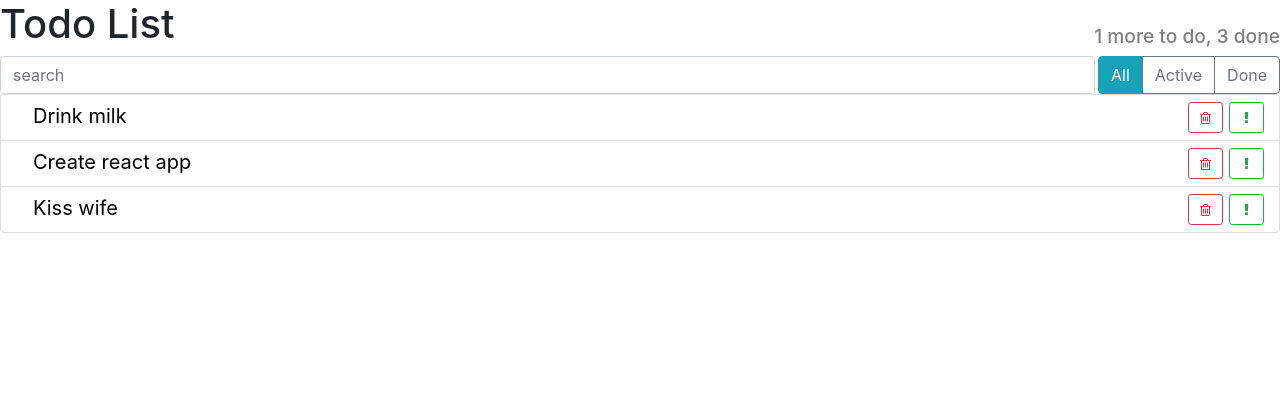
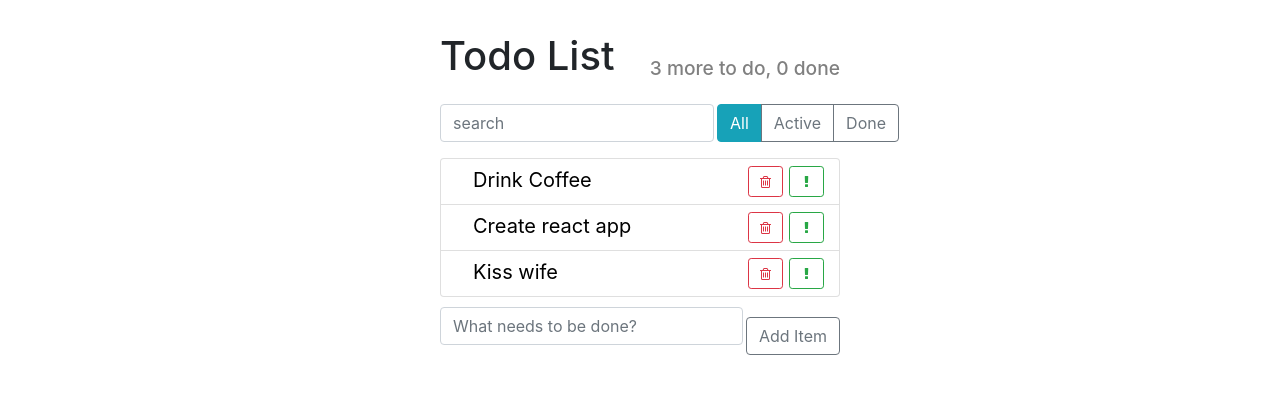
Before and after one commit to irrbis38/todo-react, a React (Create React App) app: page / in a window 1280 px wide. Shown: the top 394 px of the page. Built offline with nearby package versions, Linux system fonts and the light colour scheme.

Commit message:
feat: lift up state from todo-list item to App, implement adding items

```diff
--- a/src/App.js
+++ b/src/App.js
@@ -3,15 +3,29 @@ import AppHeader from "./components/app-header";
 import SearchPanel from "./components/search-panel";
 import TodoList from "./components/todo-list";
 import ItemStatusFilter from "./components/item-status-filter";
+import ItemAddForm from "./components/item-add-form/item-add-form";
+
+import "./App.css";
 
 class App extends React.Component {
+  nextId = 100;
+
   state = {
     todoData: [
-      { label: "Drink milk", important: false, id: 1 },
-      { label: "Create react app", important: true, id: 2 },
-      { label: "Kiss wife", important: false, id: 3 },
+      this.createTodoItem("Drink Coffee"),
+      this.createTodoItem("Create react app"),
+      this.createTodoItem("Kiss wife"),
     ],
   };
+
+  createTodoItem(label) {
+    return {
+      label,
+      important: false,
+      isDone: false,
+      id: this.nextId++,
+    };
+  }
 
   deleteItem = (id) => {
     this.setState(({ todoData }) => {
@@ -26,15 +40,49 @@ class App extends React.Component {
     });
   };
 
+  addItem = (label) => {
+    const newItem = this.createTodoItem(label);
+    this.setState(({ todoData }) => ({ todoData: [...todoData, newItem] }));
+  };
+
+  toggleProperty = (arr, id, propName) => {
+    const idx = arr.findIndex((el) => el.id === id);
+    const oldItem = arr[idx];
+    const newItem = { ...oldItem, [propName]: !oldItem[propName] };
+
+    return [...arr.slice(0, idx), newItem, ...arr.slice(idx + 1)];
+  };
+
+  onToggleDone = (id) => {
+    this.setState(({ todoData }) => {
+      return { todoData: this.toggleProperty(todoData, id, "isDone") };
+    });
+  };
+
+  onToggleImportant = (id) => {
+    this.setState(({ todoData }) => {
+      return { todoData: this.toggleProperty(todoData, id, "important") };
+    });
+  };
+
   render() {
+    const { todoData } = this.state;
+    const doneCount = todoData.filter((el) => el.isDone).length;
+    const todoCount = todoData.length - doneCount;
     return (
       <div className="todo-app">
-        <AppHeader toDo={1} done={3} />
+        <AppHeader toDo={todoCount} done={doneCount} />
         <div className="top-panel d-flex">
           <SearchPanel />
           <ItemStatusFilter />
         </div>
-        <TodoList todos={this.state.todoData} onDeleted={this.deleteItem} />
+        <TodoList
+          todos={todoData}
+          onDeleted={this.deleteItem}
+          onToggleImportant={this.onToggleImportant}
+          onToggleDone={this.onToggleDone}
+        />
+        <ItemAddForm addItem={this.addItem} />
       </div>
     );
   }
--- /dev/null
+++ b/src/components/item-add-form/item-add-form.css
@@ -0,0 +1,11 @@
+.item-add-form {
+  margin-top: 10px;
+}
+
+.item-add-form input {
+  margin-right: 3px;
+}
+
+.add-btn {
+  margin-top: 10px;
+}
--- /dev/null
+++ b/src/components/item-add-form/item-add-form.jsx
@@ -0,0 +1,38 @@
+import React from "react";
+
+import "./item-add-form.css";
+
+class ItemAddForm extends React.Component {
+  state = {
+    label: "",
+  };
+
+  onLabelChange = (e) => {
+    this.setState({
+      label: e.target.value,
+    });
+  };
+
+  onSubmit = (e) => {
+    e.preventDefault();
+    this.props.addItem(this.state.label);
+    this.setState({ label: "" });
+  };
+
+  render() {
+    return (
+      <form className="item-add-form d-flex" onSubmit={this.onSubmit}>
+        <input
+          type="text"
+          className="form-control"
+          onChange={this.onLabelChange}
+          placeholder="What needs to be done?"
+          value={this.state.label}
+        />
+        <button className="add-btn btn btn-outline-secondary">Add Item</button>
+      </form>
+    );
+  }
+}
+
+export default ItemAddForm;
--- a/src/components/todo-list-item/index.jsx
+++ b/src/components/todo-list-item/index.jsx
@@ -3,19 +3,8 @@ import React from "react";
 import "./todo-list-item.css";
 
 class TodoListItem extends React.Component {
-  state = {
-    isDone: false,
-    important: false
-  };
-  onClickHandler = () => {
-    this.setState(({isDone}) => ( {isDone: !isDone} ));
-  };
-  onMarkImportant = () => {
-    this.setState(({important}) => ( {important: !important} ));
-  };
   render() {
-    const { label, onDeleted } = this.props;
-    const {isDone, important} = this.state;
+    const { label, onDeleted, onToggleImportant, onToggleDone, isDone, important } = this.props;
 
     const style = {
       color: important ? "steelblue" : "black",
@@ -28,14 +17,14 @@ class TodoListItem extends React.Component {
 
     return (
       <span className={itemClass}>
-        <span className="todo-list-item-label" style={style} onClick={this.onClickHandler}>
+        <span className="todo-list-item-label" style={style} onClick={onToggleDone}>
           {label}
         </span>
 
         <button
           type="button"
           className="btn btn-outline-success btn-sm float-right"
-          onClick={this.onMarkImportant}
+          onClick={onToggleImportant}
         >
           <i className="fa fa-exclamation" />
         </button>
--- a/src/components/todo-list/index.jsx
+++ b/src/components/todo-list/index.jsx
@@ -3,13 +3,13 @@ import React from "react";
 import TodoListItem from "./../todo-list-item";
 import "./todo-list.css";
 
-const TodoList = ({ todos, onDeleted }) => {
+const TodoList = ({ todos, onDeleted, onToggleImportant, onToggleDone }) => {
   const elements = todos.map((item) => {
     const { id, ...itemProps } = item;
 
     return (
       <li key={id} className="list-group-item">
-        <TodoListItem {...itemProps} onDeleted={() => onDeleted(id)}/>
+        <TodoListItem {...itemProps} onDeleted={() => onDeleted(id)} onToggleImportant={() => onToggleImportant(id)} onToggleDone={() => onToggleDone(id)} />
       </li>
     );
   });
```
